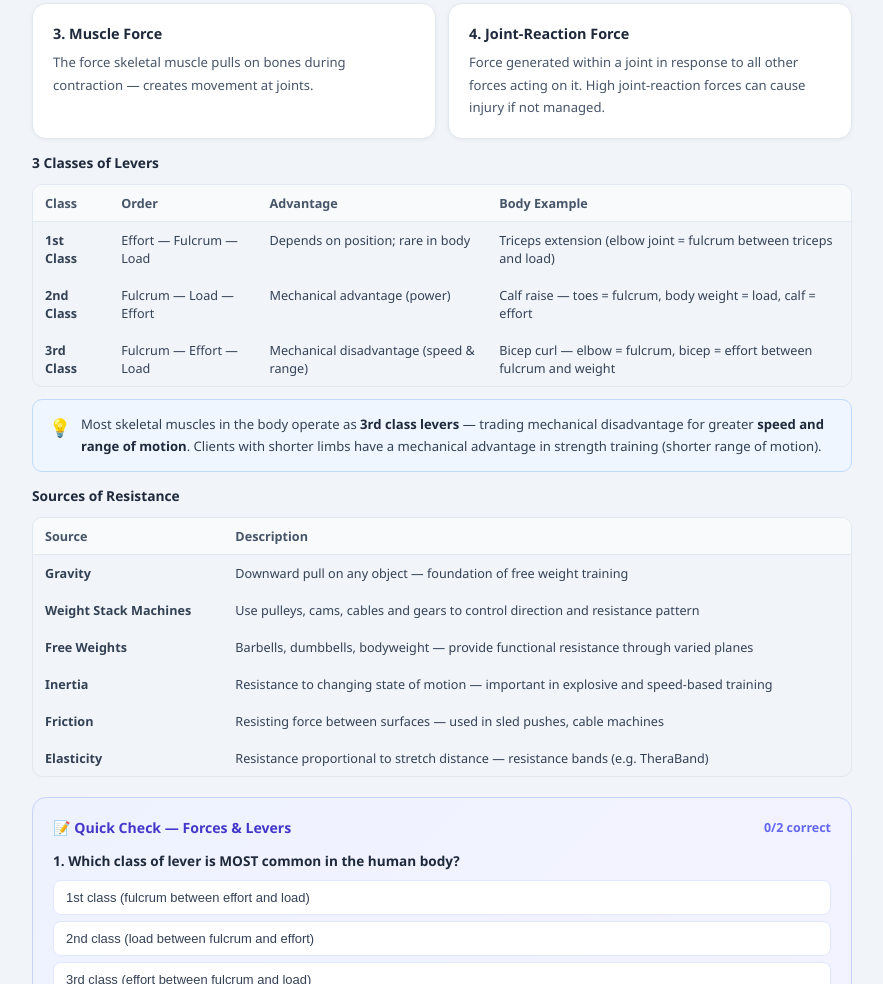
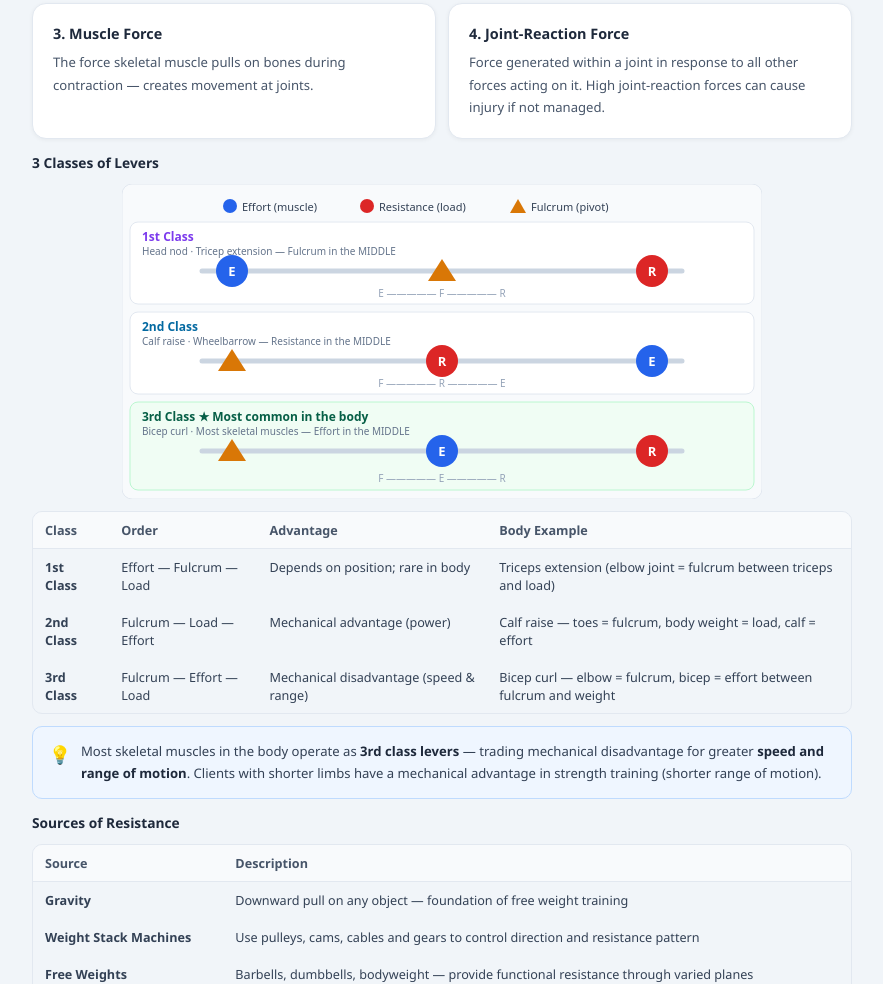
Before and after one commit to Archibaldoz/Cert-III-Topic-1, a plain HTML site: page index.html in a window 1280 px wide. Shown: the part 6214-7198 px from the top of the page, without its empty margins (198-1081 px from the left). Drawn offline with Linux system fonts and the light colour scheme.

Commit message:
Add files via upload

```diff
--- a/index.html
+++ b/index.html
@@ -802,6 +802,42 @@ tr:hover td{background:#f8fafc}
       <div class="card"><h3>4. Joint-Reaction Force</h3><p>Force generated within a joint in response to all other forces acting on it. High joint-reaction forces can cause injury if not managed.</p></div>
     </div>
     <h3 style="font-size:.86rem;font-weight:700;color:#1e293b;margin:14px 0 8px">3 Classes of Levers</h3>
+    <div style="margin:12px 0;overflow-x:auto">
+    <svg viewBox="0 0 640 315" xmlns="http://www.w3.org/2000/svg" style="width:100%;max-width:640px;display:block;margin:0 auto">
+      <rect width="640" height="315" rx="10" fill="#f8fafc" stroke="#e2e8f0" stroke-width="1"/>
+      <!-- Legend -->
+      <circle cx="108" cy="22" r="7" fill="#2563eb"/><text x="120" y="27" font-size="11" fill="#334155" font-family="system-ui,sans-serif">Effort (muscle)</text>
+      <circle cx="245" cy="22" r="7" fill="#dc2626"/><text x="257" y="27" font-size="11" fill="#334155" font-family="system-ui,sans-serif">Resistance (load)</text>
+      <polygon points="396,15 404,29 388,29" fill="#d97706"/><text x="409" y="27" font-size="11" fill="#334155" font-family="system-ui,sans-serif">Fulcrum (pivot)</text>
+      <!-- 1ST CLASS -->
+      <rect x="8" y="38" width="624" height="82" rx="8" fill="white" stroke="#e2e8f0"/>
+      <text x="20" y="57" font-size="12" font-weight="700" fill="#7c3aed" font-family="system-ui,sans-serif">1st Class</text>
+      <text x="20" y="71" font-size="10" fill="#64748b" font-family="system-ui,sans-serif">Head nod · Tricep extension — Fulcrum in the MIDDLE</text>
+      <line x1="80" y1="87" x2="560" y2="87" stroke="#cbd5e1" stroke-width="5" stroke-linecap="round"/>
+      <circle cx="110" cy="87" r="16" fill="#2563eb"/><text x="110" y="92" text-anchor="middle" font-size="13" font-weight="700" fill="white" font-family="system-ui,sans-serif">E</text>
+      <polygon points="320,75 334,97 306,97" fill="#d97706"/>
+      <circle cx="530" cy="87" r="16" fill="#dc2626"/><text x="530" y="92" text-anchor="middle" font-size="13" font-weight="700" fill="white" font-family="system-ui,sans-serif">R</text>
+      <text x="320" y="113" text-anchor="middle" font-size="10" fill="#94a3b8" font-family="system-ui,sans-serif">E ————— F ————— R</text>
+      <!-- 2ND CLASS -->
+      <rect x="8" y="128" width="624" height="82" rx="8" fill="white" stroke="#e2e8f0"/>
+      <text x="20" y="147" font-size="12" font-weight="700" fill="#0369a1" font-family="system-ui,sans-serif">2nd Class</text>
+      <text x="20" y="161" font-size="10" fill="#64748b" font-family="system-ui,sans-serif">Calf raise · Wheelbarrow — Resistance in the MIDDLE</text>
+      <line x1="80" y1="177" x2="560" y2="177" stroke="#cbd5e1" stroke-width="5" stroke-linecap="round"/>
+      <polygon points="110,165 124,187 96,187" fill="#d97706"/>
+      <circle cx="320" cy="177" r="16" fill="#dc2626"/><text x="320" y="182" text-anchor="middle" font-size="13" font-weight="700" fill="white" font-family="system-ui,sans-serif">R</text>
+      <circle cx="530" cy="177" r="16" fill="#2563eb"/><text x="530" y="182" text-anchor="middle" font-size="13" font-weight="700" fill="white" font-family="system-ui,sans-serif">E</text>
+      <text x="320" y="203" text-anchor="middle" font-size="10" fill="#94a3b8" font-family="system-ui,sans-serif">F ————— R ————— E</text>
+      <!-- 3RD CLASS -->
+      <rect x="8" y="218" width="624" height="88" rx="8" fill="#f0fdf4" stroke="#bbf7d0"/>
+      <text x="20" y="237" font-size="12" font-weight="700" fill="#065f46" font-family="system-ui,sans-serif">3rd Class ★ Most common in the body</text>
+      <text x="20" y="251" font-size="10" fill="#64748b" font-family="system-ui,sans-serif">Bicep curl · Most skeletal muscles — Effort in the MIDDLE</text>
+      <line x1="80" y1="267" x2="560" y2="267" stroke="#cbd5e1" stroke-width="5" stroke-linecap="round"/>
+      <polygon points="110,255 124,277 96,277" fill="#d97706"/>
+      <circle cx="320" cy="267" r="16" fill="#2563eb"/><text x="320" y="272" text-anchor="middle" font-size="13" font-weight="700" fill="white" font-family="system-ui,sans-serif">E</text>
+      <circle cx="530" cy="267" r="16" fill="#dc2626"/><text x="530" y="272" text-anchor="middle" font-size="13" font-weight="700" fill="white" font-family="system-ui,sans-serif">R</text>
+      <text x="320" y="298" text-anchor="middle" font-size="10" fill="#94a3b8" font-family="system-ui,sans-serif">F ————— E ————— R</text>
+    </svg>
+    </div>
     <div class="tbl-wrap"><table>
       <tr><th>Class</th><th>Order</th><th>Advantage</th><th>Body Example</th></tr>
       <tr><td><strong>1st Class</strong></td><td>Effort — Fulcrum — Load</td><td>Depends on position; rare in body</td><td>Triceps extension (elbow joint = fulcrum between triceps and load)</td></tr>
```
